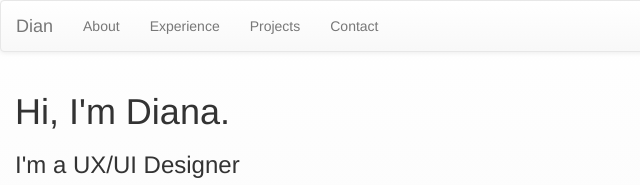
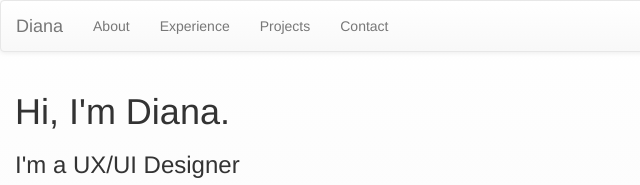
Before and after one commit to dcholankeril/dcholankeril.github.io, a plain HTML site: page index.html in a window 1280 px wide. Shown: the top 185 px of the page, 0-640 px from the left. Drawn offline with nearby package versions, Linux system fonts and the light colour scheme.

Commit message:
changed my website title back to Diana

```diff
--- a/index.html
+++ b/index.html
@@ -27,7 +27,7 @@
     </div>
 
     <!-- Collect the nav links, forms, and other content for toggling -->
-    <a class="navbar-brand page-scroll" href="#page-top">Dian</a>
+    <a class="navbar-brand page-scroll" href="#page-top">Diana</a>
     <div class="collapse navbar-collapse" id="bs-example-navbar-collapse-1">
 
         <ul class="nav navbar-nav navbar-left">
```
